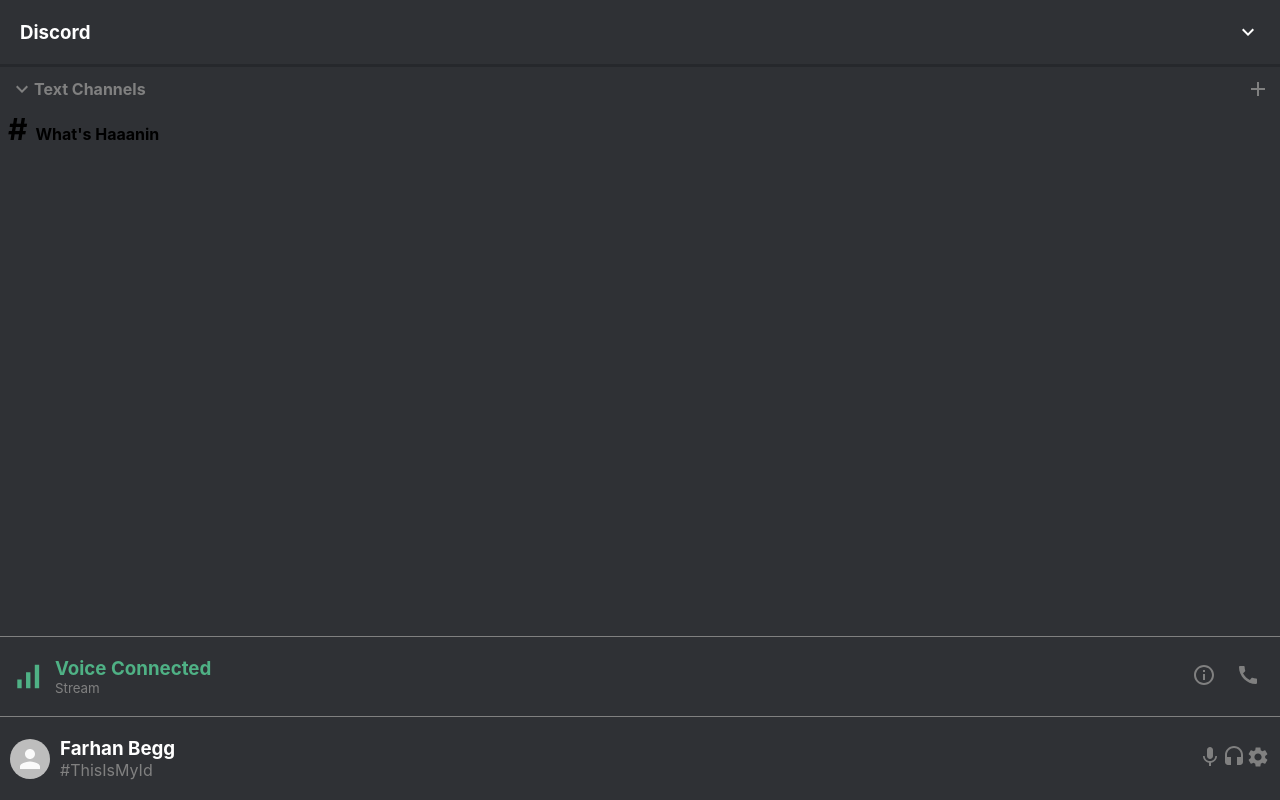
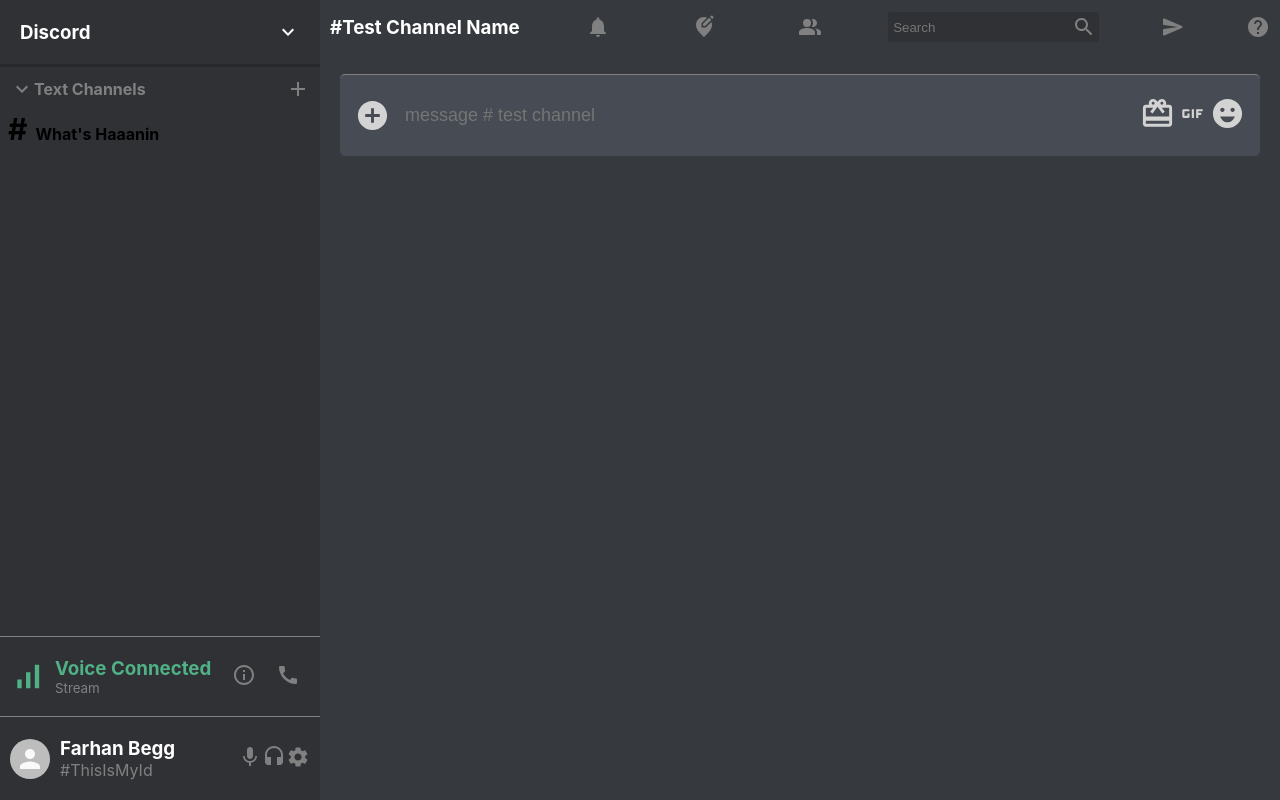
Before and after one commit to farhan-begg/discord-glassmorphed, a React (Create React App) app: page / in a window 1280 px wide. Built offline with nearby package versions, Linux system fonts and the light colour scheme.

Commit message:
chat style 90% complete

```diff
--- a/src/App.css
+++ b/src/App.css
@@ -0,0 +1,3 @@
+.app {
+    display: flex;
+}
--- a/src/App.js
+++ b/src/App.js
@@ -1,13 +1,14 @@
 import React from 'react';
 import './App.css';
+import Chat from './Chat';
 import Sidebar from './Sidebar';
 
 function App() {
   return (
     <div className="app">
-      {/* sidebar */}
       <Sidebar/>
       {/* chat */}
+      <Chat />
     </div>
   );
 }
--- /dev/null
+++ b/src/Chat.css
@@ -0,0 +1,42 @@
+.chat {
+    display: flex;
+    flex-direction: column;
+    flex: 0.75;
+    background-color: #363a3f;
+    height: 100vh;
+}
+
+.chat__input {
+    color: lightgray;
+    display: flex;
+    align-items: center;
+    justify-content: space-between;
+    padding: 15px;
+    border-radius: 5px;
+    margin: 20px;
+    border-top: 1px solid gray;
+    background-color: #474b53;
+
+}
+
+.chat__input > form > input {
+    padding: 15px;
+    background: transparent;
+    border: none;
+    width: 100%;
+    outline-width: 0;
+    color: white;
+    font-size: large;
+}
+
+.chat__input > form {
+    flex: 1;
+}
+
+.chat__inputButton {
+    display: none;
+}
+
+.chat__inputIcons > .MuiSvgIcon--root {
+    padding: 5px;
+}
--- /dev/null
+++ b/src/Chat.js
@@ -0,0 +1,40 @@
+import React from 'react'
+import ChatHeader from './ChatHeader'
+import AddCircleIcon from '@material-ui/icons/AddCircle'
+import './Chat.css'
+import CardGiftcardIcon from '@material-ui/icons/CardGiftcard';
+import GifIcon from '@material-ui/icons/Gif';
+import EmojiEmotionsIcon from '@material-ui/icons/EmojiEmotions';
+function Chat() {
+    return (
+        <div className="chat">
+            <ChatHeader />
+
+            <div className="chat__messages">
+
+            </div>
+
+            <div className="chat__input">
+                <AddCircleIcon fontSize="large" />
+                <form>
+                    <input placeholder={"message # test channel "} />
+                    <button className="chat__inputButton" type="submit">
+                        Send Message
+                    </button>
+                </form>
+
+                <div className="chat__inputIcons">
+                    <CardGiftcardIcon fontSize="large" />
+                    <GifIcon fontSize="large" />
+                    <EmojiEmotionsIcon fontSize="large"/>
+
+                </div>
+
+
+
+            </div>
+        </div>
+    )
+}
+
+export default Chat
--- /dev/null
+++ b/src/ChatHeader.css
@@ -0,0 +1,48 @@
+.chatHeader {
+    display: flex;
+    justify-content: space-between;
+    align-items: center;
+    color: gray;
+    padding: 10px;
+}
+
+.chatHeader__left > h3 {
+    display: flex;
+    align-items: center;
+    color: white;
+}
+
+.chatHeader__right {
+    display: flex;
+    align-items: center;
+    flex: 0.5;
+    justify-content: space-between;
+}
+
+.chatHeader__right > .MuiSvgIcon-root {
+    padding: 5px;
+    cursor: pointer;
+
+}
+
+
+.chatHeader__right > .MuiSvgIcon-root:hover{
+   color: white;
+
+}
+
+.chatHeader__search {
+    display: flex;
+    align-items: center;
+    color: gray;
+    background-color: #2f3135;
+    border-radius: 3px;
+    padding: 3px;
+}
+
+.chatHeader__search > input {
+    background: transparent;
+    outline-width: 0;
+    color: white;
+    border: none;
+}
--- /dev/null
+++ b/src/ChatHeader.js
@@ -0,0 +1,42 @@
+import React from 'react'
+import "./ChatHeader.css";
+import NotificationsIcon from '@material-ui/icons/Notifications';
+import EditLocationRoundedIcon from '@material-ui/icons/EditLocationRounded';
+import PeopleAltRoundedIcon from '@material-ui/icons/PeopleAltRounded';
+import SearchRoundedIcon from '@material-ui/icons/SearchRounded';
+import SendRoundedIcon from '@material-ui/icons/SendRounded';
+import HelpRoundedIcon from '@material-ui/icons/HelpRounded';
+
+
+function ChatHeader() {
+    return (
+        <div className="chatHeader">
+            <div className="chatHeader__left">
+                <h3>
+                    <span className="chatHeader__hash">
+                        #
+                    </span>
+                    Test Channel Name
+                </h3>
+            </div>
+
+            <div className="chatHeader__right">
+                <NotificationsIcon />
+                <EditLocationRoundedIcon />
+                <PeopleAltRoundedIcon />
+
+            </div>
+
+            <div className="chatHeader__search">
+                <input placeholder="Search" />
+                <SearchRoundedIcon />
+            </div>
+
+            <SendRoundedIcon />
+            <HelpRoundedIcon />
+
+        </div>
+    )
+}
+
+export default ChatHeader
--- a/src/Sidebar.css
+++ b/src/Sidebar.css
@@ -86,6 +86,5 @@
 }
 
 .sidebar__profileInfo > .MuiSvgIcon-root {
-
     padding: 10px;
 }
```
